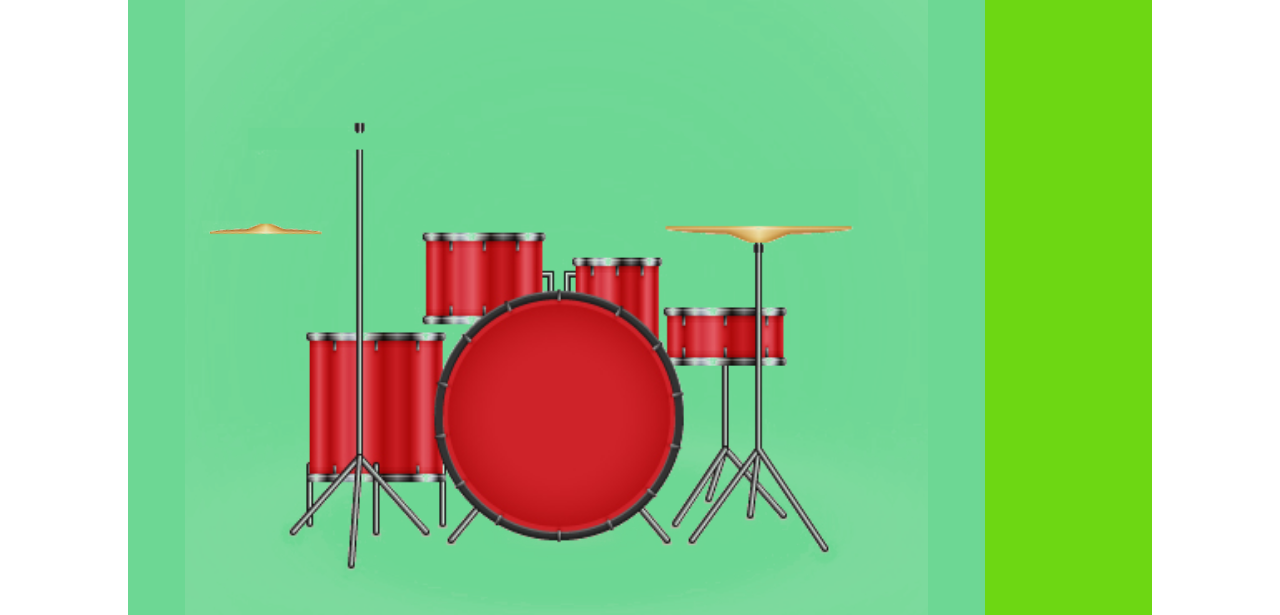
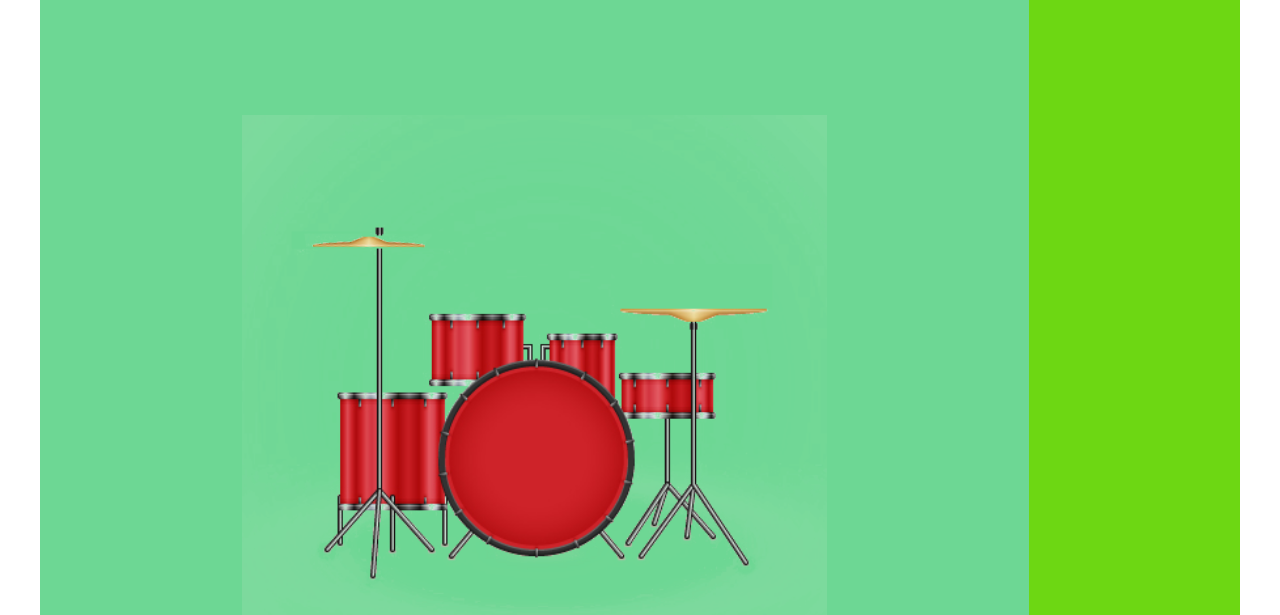
Before and after one commit to jurako/-js-tutorials--drumkit, a plain HTML site: page index.html in a window 1280 px wide. Shown: the part 185-800 px from the top of the page. Drawn offline with Linux system fonts and the light colour scheme; a web font is replaced by a local one.

Commit message:
Added static dimensions

```diff
--- a/style.css
+++ b/style.css
@@ -7,14 +7,13 @@
 /* Layout modules*/
 .l-drumkit {
     height: 100vh;
-    width: 80vw;
+    width: 1200px;
     margin: 0 auto;
     background-color: aquamarine;
 }
 
 /* Modules */
 .drumkit {
-    height: 100vh;
     display: flex;
 }
 
@@ -37,7 +36,7 @@
 }
 
 .drumkit__image-container {
-    flex-grow: 5;
+    flex: 0 0 500px;
 
     width: 100%;
     background: url('./images/drum-kit.png') no-repeat center;
@@ -51,8 +50,8 @@
 
     background: url('./images/crash.png') no-repeat center;
     position: absolute;
-    top: 230px;
-    left: 75px;
+    top: 108px;
+    left: 266px;
 }
 
 .drumkit__crash_initial {
```
